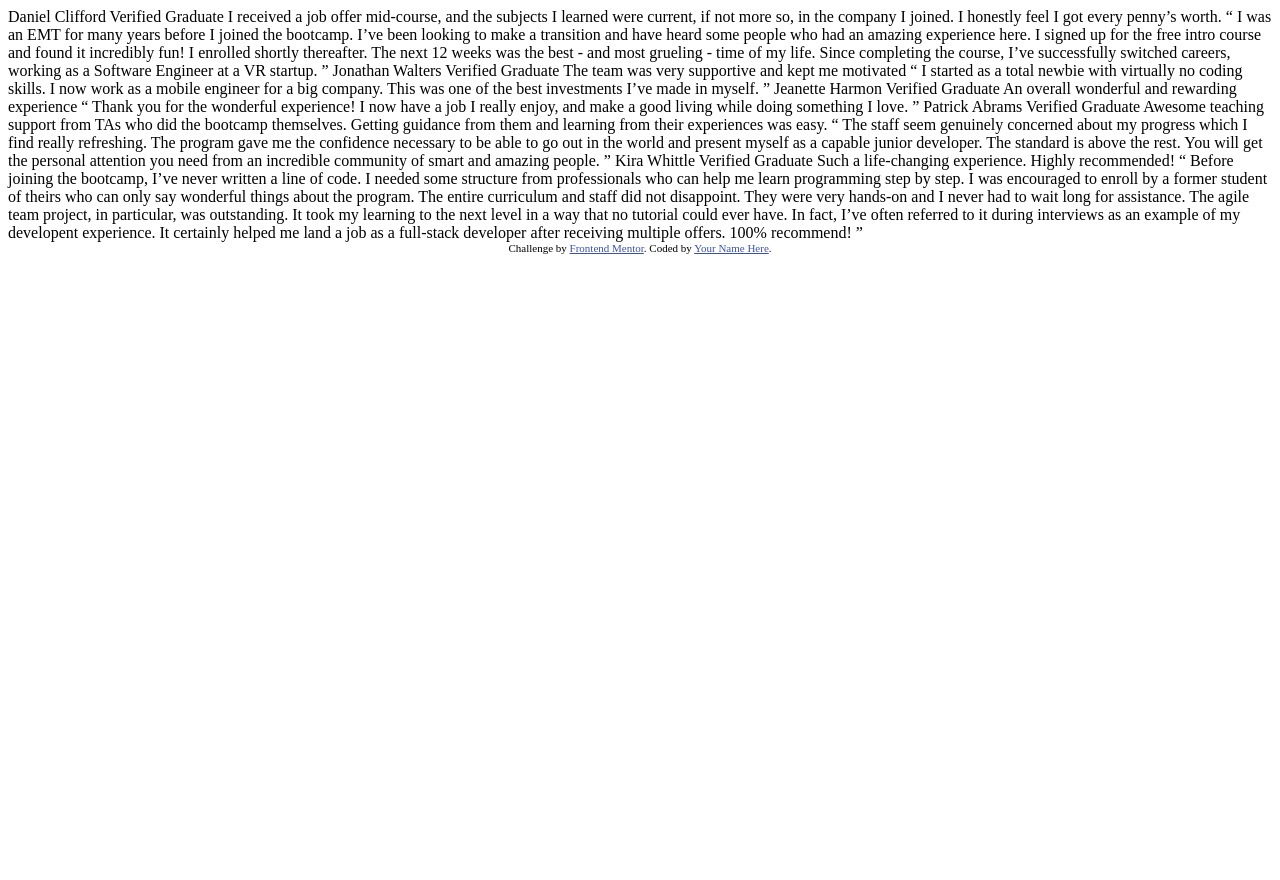
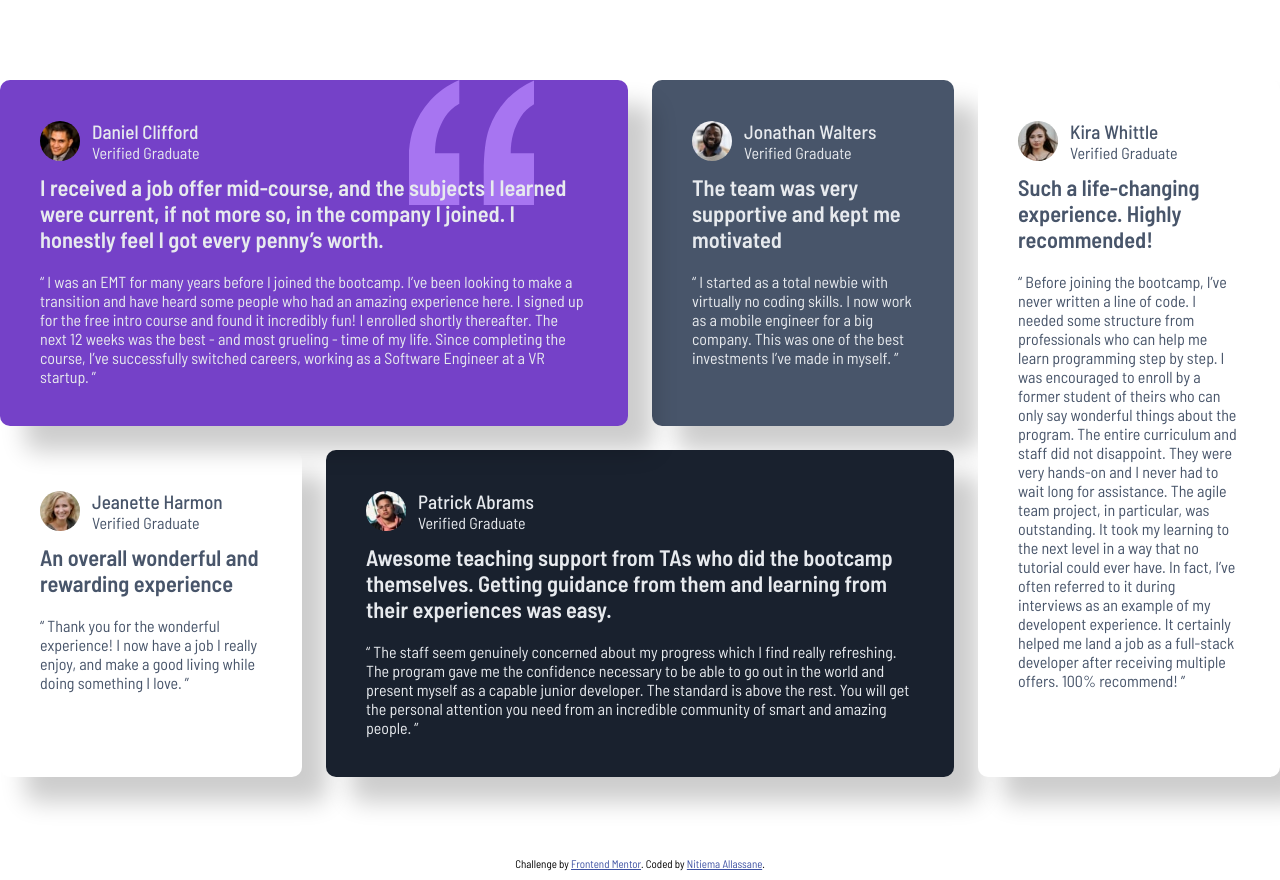
Before and after one commit to NitiemaDev/Testimonial-challenge-frontend-mentor, a plain HTML site: page index.html in a window 1280 px wide. Before the commit the page ends 800 px from the top, so only its background shows below. Drawn offline with Linux system fonts and the light colour scheme.

Commit message:
Version desktop terminé

```diff
--- /dev/null
+++ b/_bases.scss
@@ -0,0 +1,24 @@
+$light-color: hsl(214, 17%, 92%);
+$dark-color: hsl(217, 19%, 35%);
+
+// message background color
+
+$daniel-color: hsl(263, 55%, 52%);
+$onathan-color: hsl(217, 19%, 35%);
+$jeanette-color: #fff;
+$patrick-color: hsl(219, 29%, 14%);
+$kira-color: #fff;
+
+
+
+* {
+    margin: 0;
+    padding: 0;
+    box-sizing: border-box;
+    font-family: "Barlow Semi Condensed", sans-serif;
+}
+
+body {
+    background: #fff;
+    min-height: 100vh;
+}
--- a/index.html
+++ b/index.html
@@ -5,60 +5,147 @@
   <meta name="viewport" content="width=device-width, initial-scale=1.0"> <!-- displays site properly based on user's device -->
 
   <link rel="icon" type="image/png" sizes="32x32" href="./images/favicon-32x32.png">
+  <link rel="stylesheet" href="output.css">
 
-  <title>Frontend Mentor | [Challenge Name Here]</title>
+  <!-- Google fonts -->
+  <link rel="preconnect" href="https://fonts.googleapis.com">
+  <link rel="preconnect" href="https://fonts.gstatic.com" crossorigin>
+  <link href="https://fonts.googleapis.com/css2?family=Barlow+Semi+Condensed:ital,wght@0,100;0,200;0,300;0,400;0,500;0,600;0,700;0,800;0,900;1,100;1,200;1,300;1,400;1,500;1,600;1,700;1,800;1,900&family=Figtree:ital,wght@0,300..900;1,300..900&family=Fraunces:ital,opsz,wght@0,9..144,100..900;1,9..144,100..900&family=Inter:ital,opsz,wght@0,14..32,100..900;1,14..32,100..900&family=Montserrat:ital,wght@0,100..900;1,100..900&family=Outfit:wght@100..900&family=Poppins:ital,wght@0,100;0,200;0,300;0,400;0,500;0,600;0,700;0,800;0,900;1,100;1,200;1,300;1,400;1,500;1,600;1,700;1,800;1,900&family=Young+Serif&display=swap" rel="stylesheet">
 
-  <!-- Feel free to remove these styles or customise in your own stylesheet 👍 -->
+  <title>Frontend Mentor | Testimonial grid section</title>
+
   <style>
-    .attribution { font-size: 11px; text-align: center; }
+    .attribution { font-size: 11px; text-align: center; margin-bottom: 20px;}
     .attribution a { color: hsl(228, 45%, 44%); }
   </style>
 </head>
 <body>
-  Daniel Clifford
-  Verified Graduate
 
+
+
+
+<!-- testimonials section -->
+<main>
+  <section class="testimonials">
+
+    <!-- first message -->
+    <div class="message daniel-message">
+      <div class="profil-section">
+        <picture class="box-image">
+          <img src="./images/image-daniel.jpg" alt="Daniel's profil image">
+        </picture>
+        <div class="profil-info">
+          <h4>Daniel Clifford</h4>
+          <p>Verified Graduate</p>
+        </div>
+      </div>
+
+      <!-- pattern quotation bg -->
+      <img src="./images/bg-pattern-quotation.svg" alt="bg-pattern-quotation" class="bg-pattern-quotation">
+
+      <h2>
         I received a job offer mid-course, and the subjects I learned were current, if not more so,
         in the company I joined. I honestly feel I got every penny’s worth.
+      </h2>
 
+      <p>
         “ I was an EMT for many years before I joined the bootcamp. I’ve been looking to make a
         transition and have heard some people who had an amazing experience here. I signed up
         for the free intro course and found it incredibly fun! I enrolled shortly thereafter.
         The next 12 weeks was the best - and most grueling - time of my life. Since completing
         the course, I’ve successfully switched careers, working as a Software Engineer at a VR startup. ”
+      </p>
+    </div>
 
-  Jonathan Walters
-  Verified Graduate
+    <!-- second message -->
+    <div class="message jonathan-message">
+      <div class="profil-section">
+        <picture class="box-image">
+          <img src="./images/image-jonathan.jpg"  alt="Jonathan's profil image">
+        </picture>
+        <div class="profil-info">
+          <h4>Jonathan Walters</h4>
+          <p>Verified Graduate</p>
+        </div>
+      </div>
 
+      <h2>
         The team was very supportive and kept me motivated
+      </h2>
 
+      <p>
         “ I started as a total newbie with virtually no coding skills. I now work as a mobile engineer
         for a big company. This was one of the best investments I’ve made in myself. ”
+      </p>
+    </div>
 
-  Jeanette Harmon
-  Verified Graduate
 
+    <!-- third message -->
+    <div class="message jeanette-message">
+      <div class="profil-section">
+        <picture class="box-image">
+          <img src="./images/image-jeanette.jpg" alt="Jeanette's profil image">
+        </picture>
+        <div class="profil-info">
+          <h4>Jeanette Harmon</h4>
+          <p>Verified Graduate</p>
+        </div>
+      </div>
+
+      <h2>
         An overall wonderful and rewarding experience
+      </h2>
 
+      <p>
         “ Thank you for the wonderful experience! I now have a job I really enjoy, and make a good living
         while doing something I love. ”
+      </p>
+    </div>
 
-  Patrick Abrams
-  Verified Graduate
 
+    <!-- fourth message -->
+    <div class="message patrick-message">
+      <div class="profil-section">
+        <picture class="box-image">
+          <img src="./images/image-patrick.jpg" alt="Patrick's profil image">
+        </picture>
+        <div class="profil-info">
+          <h4>Patrick Abrams</h4>
+          <p>Verified Graduate</p>
+        </div>
+      </div>
+
+      <h2>
         Awesome teaching support from TAs who did the bootcamp themselves. Getting guidance from them and
         learning from their experiences was easy.
+      </h2>
 
+      <p>
         “ The staff seem genuinely concerned about my progress which I find really refreshing. The program
         gave me the confidence necessary to be able to go out in the world and present myself as a capable
         junior developer. The standard is above the rest. You will get the personal attention you need from
         an incredible community of smart and amazing people. ”
+      </p>
+    </div>
 
-  Kira Whittle
-  Verified Graduate
 
+    <!-- fifth message -->
+    <div class="message kira-message">
+      <div class="profil-section">
+        <picture class="box-image">
+          <img src="./images/image-kira.jpg" alt="Kira's profil image">
+        </picture>
+        <div class="profil-info">
+          <h4>Kira Whittle</h4>
+          <p>Verified Graduate</p>
+        </div>
+      </div>
+
+      <h2>
         Such a life-changing experience. Highly recommended!
+      </h2>
 
+      <p>
         “ Before joining the bootcamp, I’ve never written a line of code. I needed some structure from
         professionals who can help me learn programming step by step. I was encouraged to enroll by a former
         student of theirs who can only say wonderful things about the program. The entire curriculum and staff
@@ -67,10 +154,17 @@
         could ever have. In fact, I’ve often referred to it during interviews as an example of my developent
         experience. It certainly helped me land a job as a full-stack developer after receiving multiple offers.
         100% recommend! ”
+      </p>
+    </div>
+
+
+  </section>
+</main>
+
 
   <div class="attribution">
     Challenge by <a href="https://www.frontendmentor.io?ref=challenge" target="_blank">Frontend Mentor</a>.
-    Coded by <a href="#">Your Name Here</a>.
+    Coded by <a href="#">Nitiema Allassane</a>.
   </div>
 </body>
 </html>
--- /dev/null
+++ b/input.scss
@@ -0,0 +1,114 @@
+@use 'bases';
+
+
+%text-style {
+    font-size: 1.4em;
+    font-weight: 600;
+    line-height: normal;
+}
+
+%card-style {
+    position: relative;
+    padding: 40px;
+    background: #fff;
+    color: #000;
+    border-radius: 10px;
+    box-shadow: 25px 25px 25px rgba(0, 0, 0, 0.2);
+    cursor: pointer;
+}
+
+h2 {
+    @extend %text-style;
+    margin: 12px 0 20px 0;
+}
+
+h4 {
+    @extend %text-style;
+    font-weight: 500;
+    font-size: 1.2em;
+}
+
+.bg-pattern-quotation {
+    position: absolute;
+    top: 0%;
+    right: 15%;
+    color: #fff;
+    width: 125px;
+    height: 125px;
+    object-fit: cover;
+    z-index: -1;
+
+}
+
+
+main {
+
+    max-width: 1310px;
+    margin: 5rem auto;
+
+
+    .testimonials {
+        display: grid;
+        grid-template-columns: repeat(4, 1fr);
+        gap: 24px;
+
+        .message {
+            @extend %card-style;
+        }
+
+        .profil-section {
+            display: flex;
+            align-items: center;
+            gap: 12px;
+        }
+
+        .box-image {
+            width: 40px;
+            height: 40px;
+            border-radius: 50%;
+            overflow: hidden;
+            img {
+                width: 100%;
+                height: 100%;
+                object-fit: cover;
+            }
+        }
+
+
+        .daniel-message {
+            position: relative;
+            grid-column: 1 / 3;
+            background: bases.$daniel-color;
+            color: bases.$light-color;
+            // background: url('./images/bg-pattern-quotation.svg') no-repeat;
+            // background-position: top center;
+            z-index: 2;
+
+        }
+
+        .patrick-message {
+            grid-column: 2 / 4;
+            grid-row: 2;
+            background: bases.$patrick-color;
+            color: bases.$light-color;
+        }
+
+        .kira-message {
+            grid-column: 4;
+            grid-row: 1 / 3;
+            color: bases.$dark-color;
+        }
+
+        .jonathan-message {
+            background: bases.$onathan-color;
+            color: bases.$light-color;
+        }
+
+        .jeanette-message {
+            color: bases.$dark-color;
+        }
+    }
+
+
+
+}
```
Also changed, not shown: output.css (added), 3 other files. Lines whose indentation alone changed are shown as unchanged.
